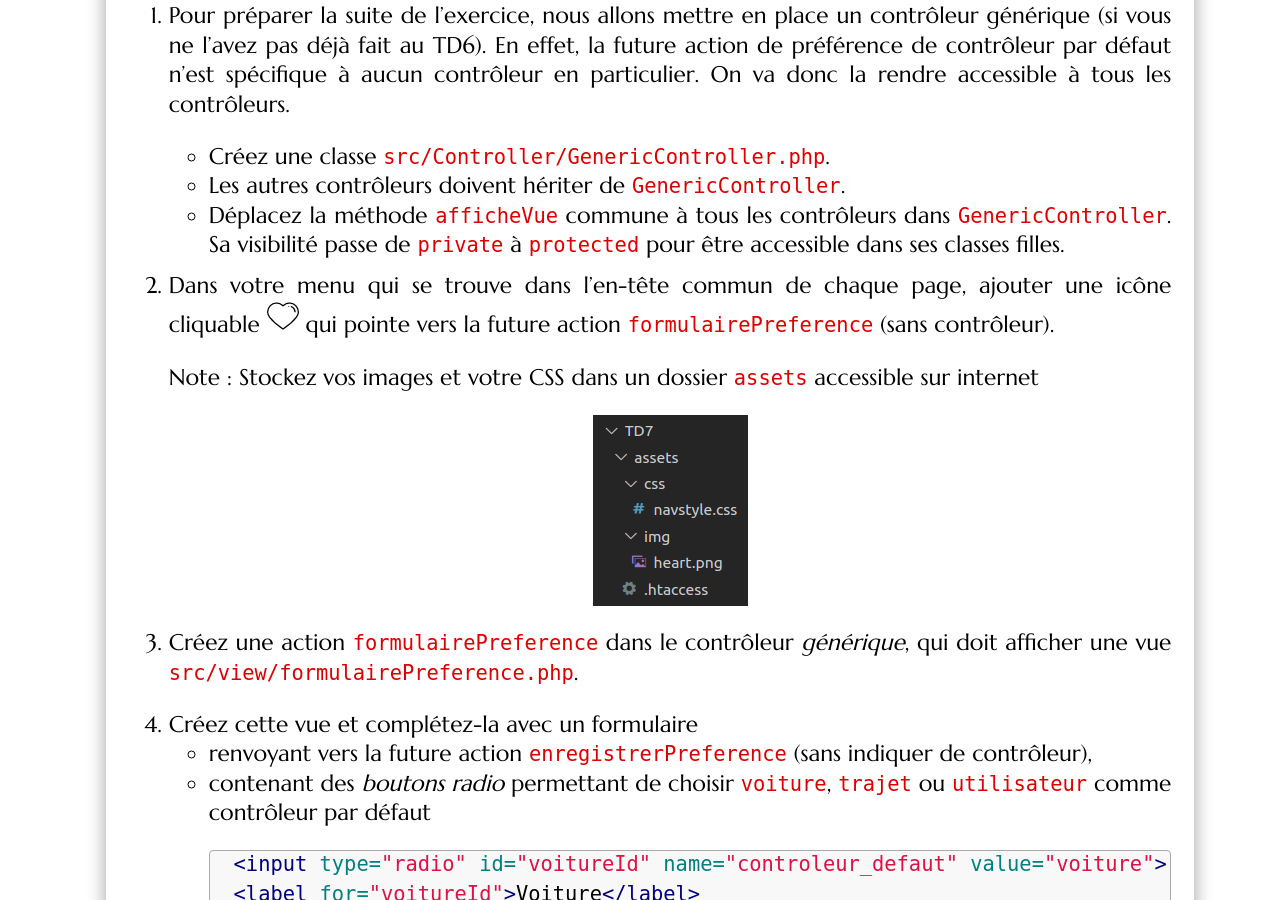
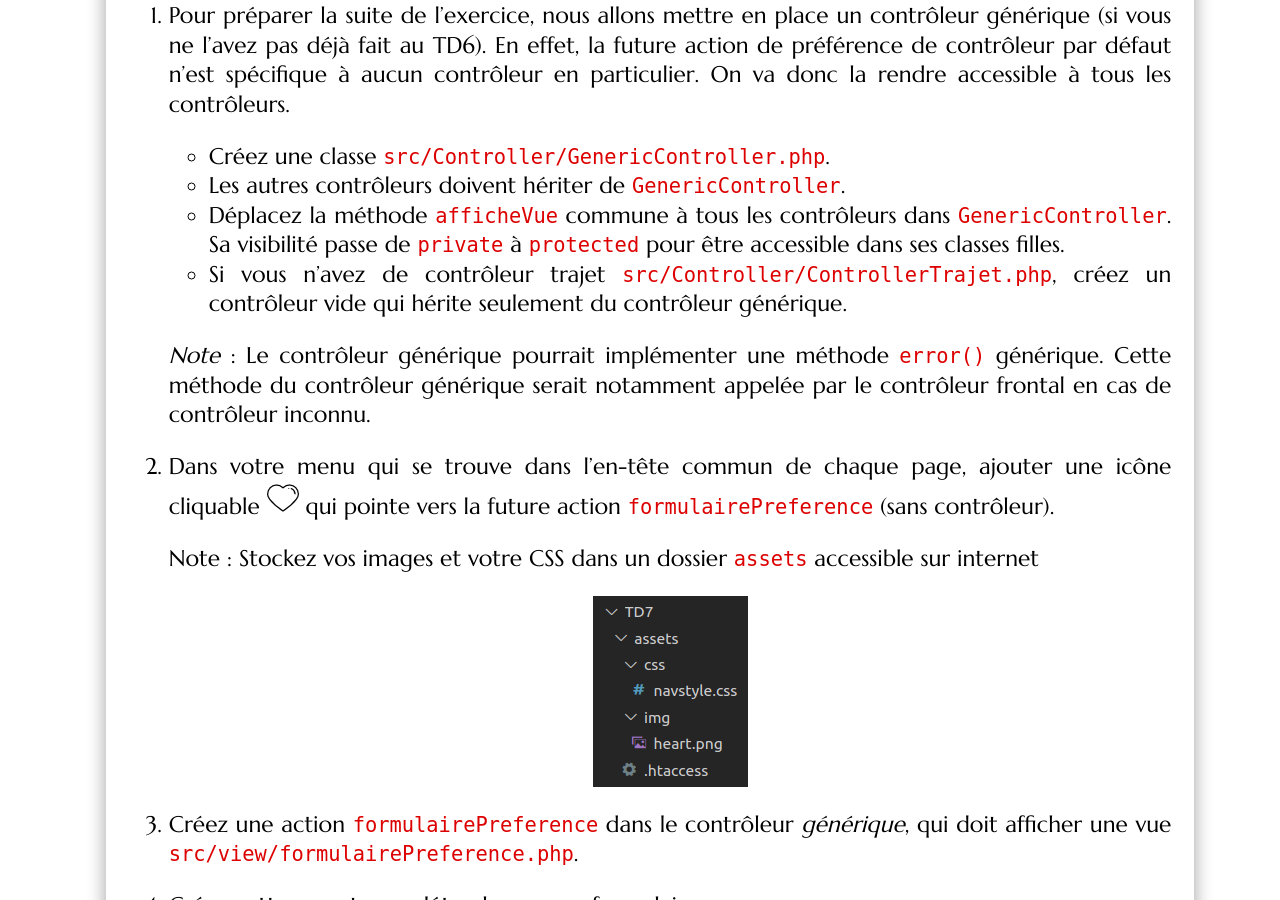
Before and after one commit to romainlebreton/R3.01-DeveloppementWeb, a Jekyll site: the page built from tutorials/tutorial7.md, in a window 1280 px wide and 900 px high, scrolled down 7273 px. Built offline with Jekyll 4.4.1, drawn with Linux system fonts in a browser that asks for light colours; some web fonts are replaced; some of the changed text lies outside the part shown.

Commit message:
Retours Matthieu

````diff
--- a/tutorials/tutorial7.md
+++ b/tutorials/tutorial7.md
@@ -360,11 +360,21 @@ l'action par défaut plutôt que le contrôleur par défaut.
 
 1. Pour préparer la suite de l'exercice, nous allons mettre en place un
    contrôleur générique (si vous ne l'avez pas déjà fait au TD6). En effet, la
-   future action de préférence de contrôleur par défaut n'est spécifique à aucun contrôleur en particulier. On va donc la rendre accessible à tous les contrôleurs.
+   future action de préférence de contrôleur par défaut n'est spécifique à aucun
+   contrôleur en particulier. On va donc la rendre accessible à tous les
+   contrôleurs.
 
    * Créez une classe `src/Controller/GenericController.php`.
    * Les autres contrôleurs doivent hériter de `GenericController`.
-   * Déplacez la méthode `afficheVue` commune à tous les contrôleurs dans `GenericController`. Sa visibilité passe de `private` à `protected` pour être accessible dans ses classes filles.
+   * Déplacez la méthode `afficheVue` commune à tous les contrôleurs dans
+     `GenericController`. Sa visibilité passe de `private` à `protected` pour
+     être accessible dans ses classes filles.
+   * Si vous n'avez de contrôleur trajet `src/Controller/ControllerTrajet.php`,
+     créez un contrôleur vide qui hérite seulement du contrôleur générique.
+
+   *Note* : Le contrôleur générique pourrait implémenter une méthode `error()`
+   générique. Cette méthode du contrôleur générique serait notamment appelée par
+   le contrôleur frontal en cas de contrôleur inconnu.
 
 2. Dans votre menu qui se trouve dans l'en-tête commun de chaque page, ajouter
    une icône cliquable ![cœur]({{site.baseurl}}/assets/TD7/heart.png) qui pointe
@@ -675,8 +685,14 @@ alors le message disparait
     exit();
     ```
 
-    En effet, quand un navigateur reçoit l'en-tête de réponse [`Location`](https://developer.mozilla.org/fr/docs/Web/HTTP/Headers/Location), il
-    doit effectuer une redirection temporaire sur l'URL indiquée.
+    En effet, quand un navigateur reçoit l'en-tête de réponse
+    [`Location`](https://developer.mozilla.org/fr/docs/Web/HTTP/Headers/Location),
+    il doit effectuer une redirection temporaire sur l'URL indiquée. Enfin,
+    `exit()` termine l'exécution du script courant.
+
+    *Note :* L'utilisation de `exit()` est optionnelle. Nous vous le mentionnons
+    car généralement le script n'a plus rien à faire après avoir demandé une
+    redirection.
 
 1. Le principe d'un message flash est qu'il est détruit quand il est lu. Du
    coup, le message ne sera affiché qu'une fois.
````
